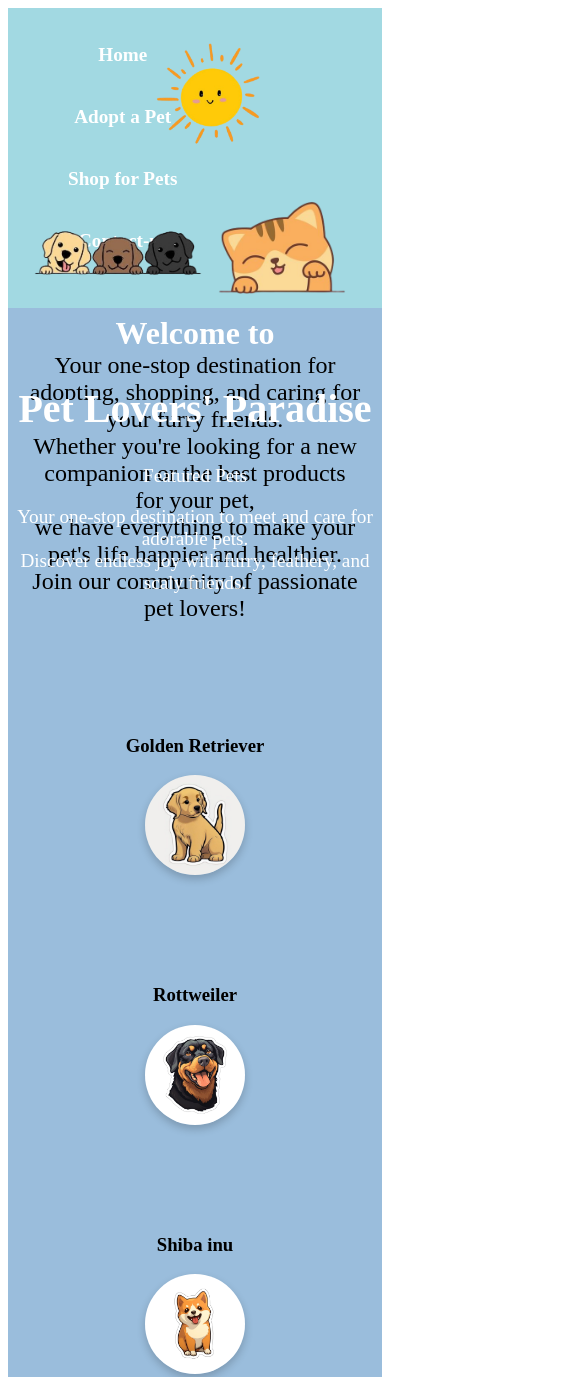
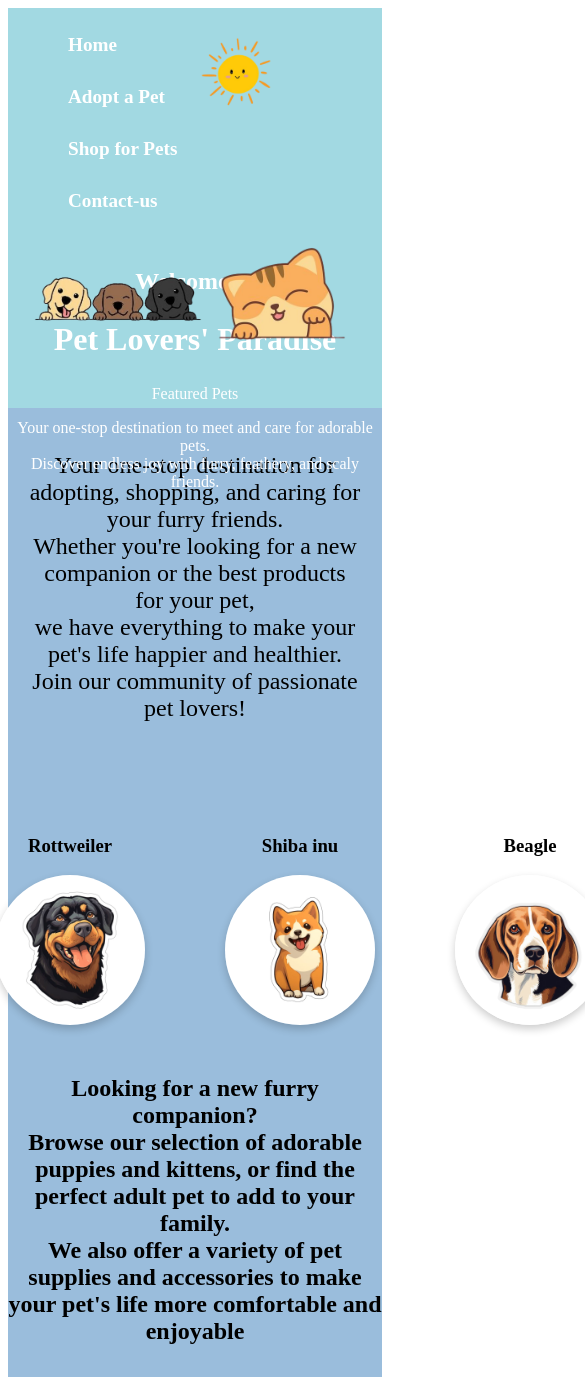
Before and after one commit to 2412robin/pet-, a plain HTML site: page index.html in a window 390 px wide. Shown: the top 1377 px of the page, 585 px wide, since content can reach past the window. Drawn offline with Linux system fonts and the light colour scheme.

Commit message:
changes for responsiveness

```diff
--- a/style.css
+++ b/style.css
@@ -316,57 +316,28 @@ nav ul li a {
 
 
 
-/* Mobile Responsiveness */
-@media screen and (max-width: 768px) {
-  .header {
-      height: 300px;
+@media (max-width: 480px) {
+  /* For mobile, shrink everything even more */
+  .hero-content h1 {
+      font-size: 1.5rem;
   }
 
-  .hero-content {
-      font-size: 1.2rem;
+  .hero-content h2 {
+      font-size: 2rem;
   }
 
-  .pet-images {
-      flex-direction: column;
-      align-items: center;
+  .hero-content p {
+      font-size: 1rem;
   }
 
-  .pet-images img {
-      width: 100px;
-      height: auto;
-      margin-bottom: 10px;
+  /* Resize header images even more */
+  .header-img, .header-img2 {
+      width: 200px;
   }
 
-  .header-img, .header-img2 {
-      width: 200px;
-      height: 150px;
-  }
-
-  nav ul {
-      flex-direction: column;
-      align-items: center;
-  }
-
-  nav ul li {
-      margin: 10px 0;
-  }
-
-  .cards-container {
-      flex-direction: column;
-      width: 100%;
-  }
-
-  .card {
-      width: 100%;
-      margin-bottom: 20px;
-  }
-
-  .footer {
-      grid-template-columns: 1fr;
-      text-align: center;
-  }
-
-  .footer h2, .footer h3 {
-      font-size: 16px;
+  /* Adjust sun image */
+  .sun img {
+      width: 100px;
+      height: 100px;
   }
 }
```
